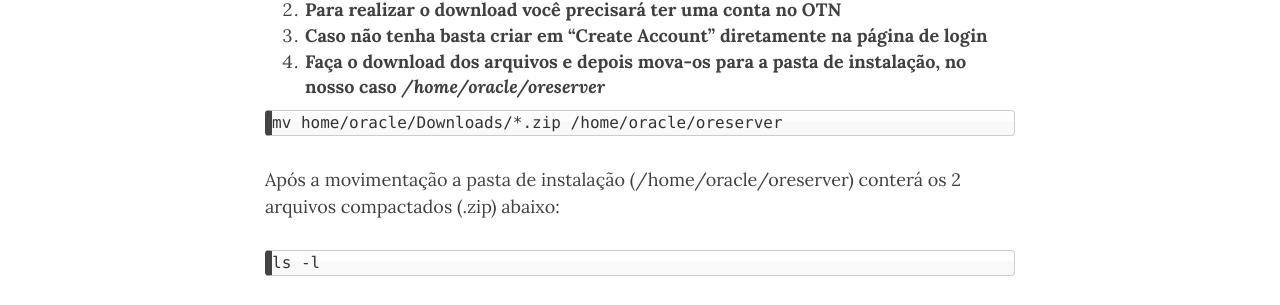
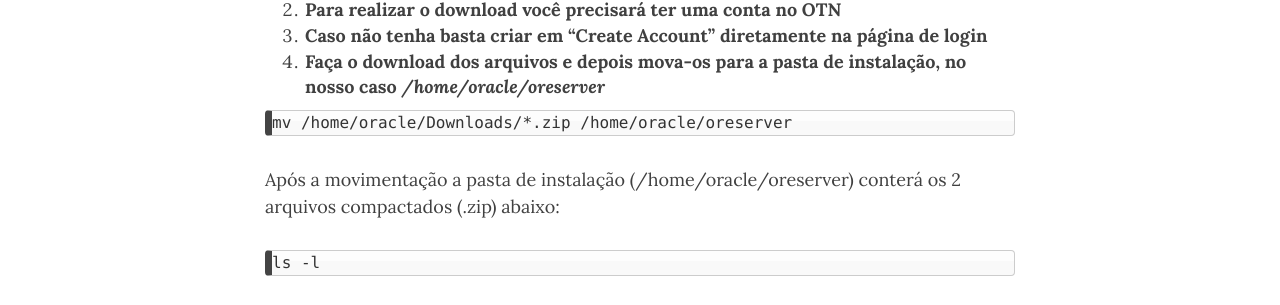
Before and after one commit to wilson-camargo-jr/teste, a Jekyll site: the page built from _posts/2018-06-18-ANN-ORE-P3.md, in a window 1280 px wide and 900 px high, scrolled down 7467 px. Shown: the part 147-452 px from the top of the window. Built offline with Jekyll 4.4.1, drawn with Linux system fonts in a browser that asks for light colours; nearby versions of some CDN libraries; some of the changed text lies outside the part shown.

Commit message:
Update 2018-06-18-ANN-ORE-P3.md

````diff
--- a/_posts/2018-06-18-ANN-ORE-P3.md
+++ b/_posts/2018-06-18-ANN-ORE-P3.md
@@ -132,7 +132,7 @@ Abra o tutorial no Firefox da VM e tenha acesso direto aos arquivos.
 4. **Faça o download dos arquivos e depois mova-os para a pasta de instalação, no nosso caso _/home/oracle/oreserver_**
 
 ```
-mv home/oracle/Downloads/*.zip /home/oracle/oreserver
+mv /home/oracle/Downloads/*.zip /home/oracle/oreserver
 ```
 
 Após a movimentação a pasta de instalação (/home/oracle/oreserver) conterá os 2 arquivos compactados (.zip) abaixo:
@@ -255,7 +255,7 @@ Obtenha os arquivos de instalação do Oracle Instant Client para Linux. São os
 
 
 ```
-mv home/oracle/Downloads/*.zip /home/oracle/oreclient
+mv /home/oracle/Downloads/*.zip /home/oracle/oreclient
 ```
 
 Após a movimentação a pasta de instalação (/home/oracle/oreclient) conterá os 2 arquivos compactados (.zip) abaixo:
@@ -311,7 +311,7 @@ Obtenha o arquivo de instalação do Oracle R Enterprise Client. São os arquivo
 4. **Faça o download dos arquivos e depois mova-os para a pasta de instalação, no nosso caso  _/home/oracle/oreclient_**
 
 ```
-mv home/oracle/Downloads/*.zip /home/oracle/oreclient
+mv /home/oracle/Downloads/*.zip /home/oracle/oreclient
 ```
 
 Após a movimentação a pasta de instalação (/home/oracle/oreclient) conterá mais 2 arquivos compactados (.zip) abaixo:
````
